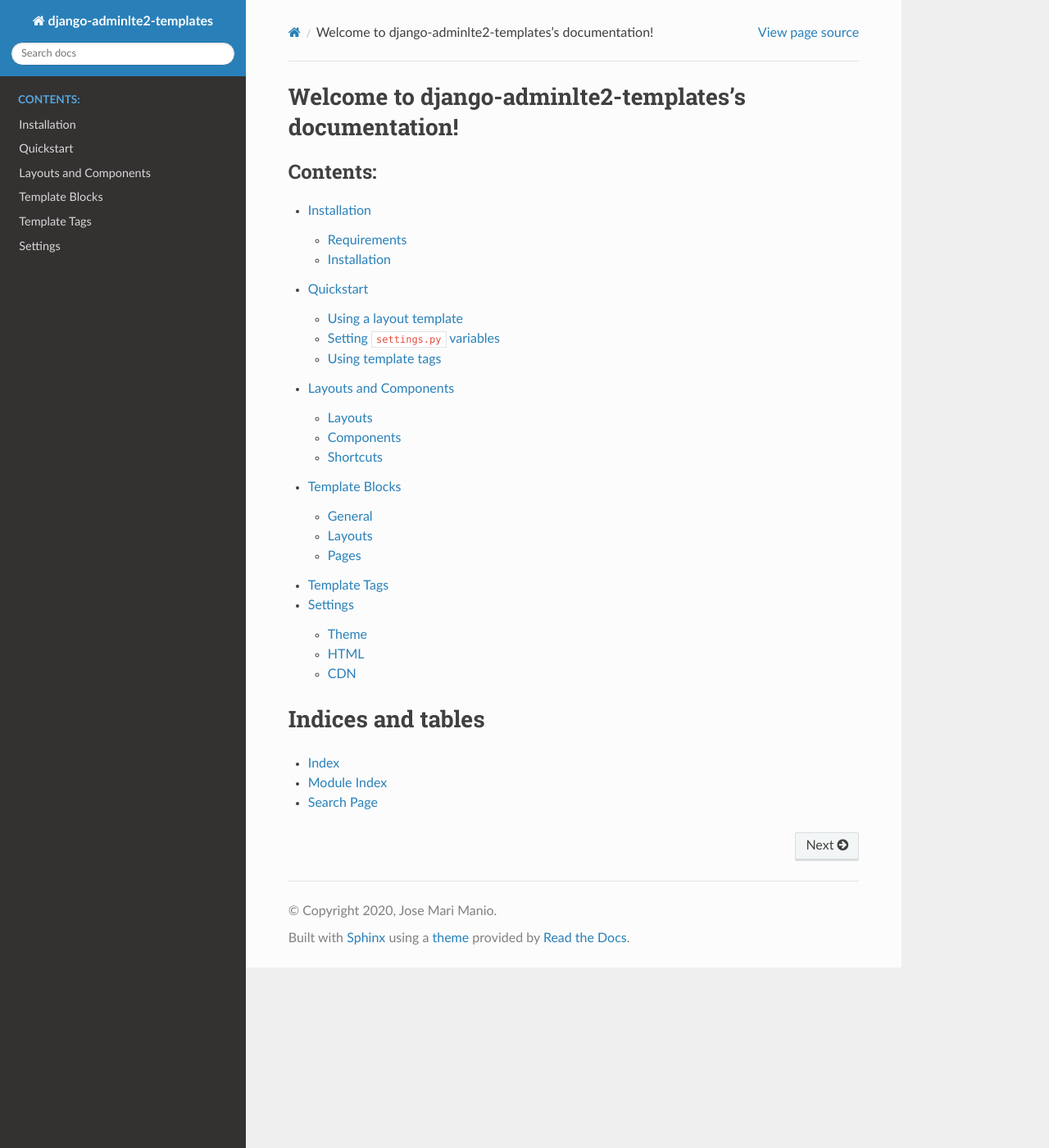
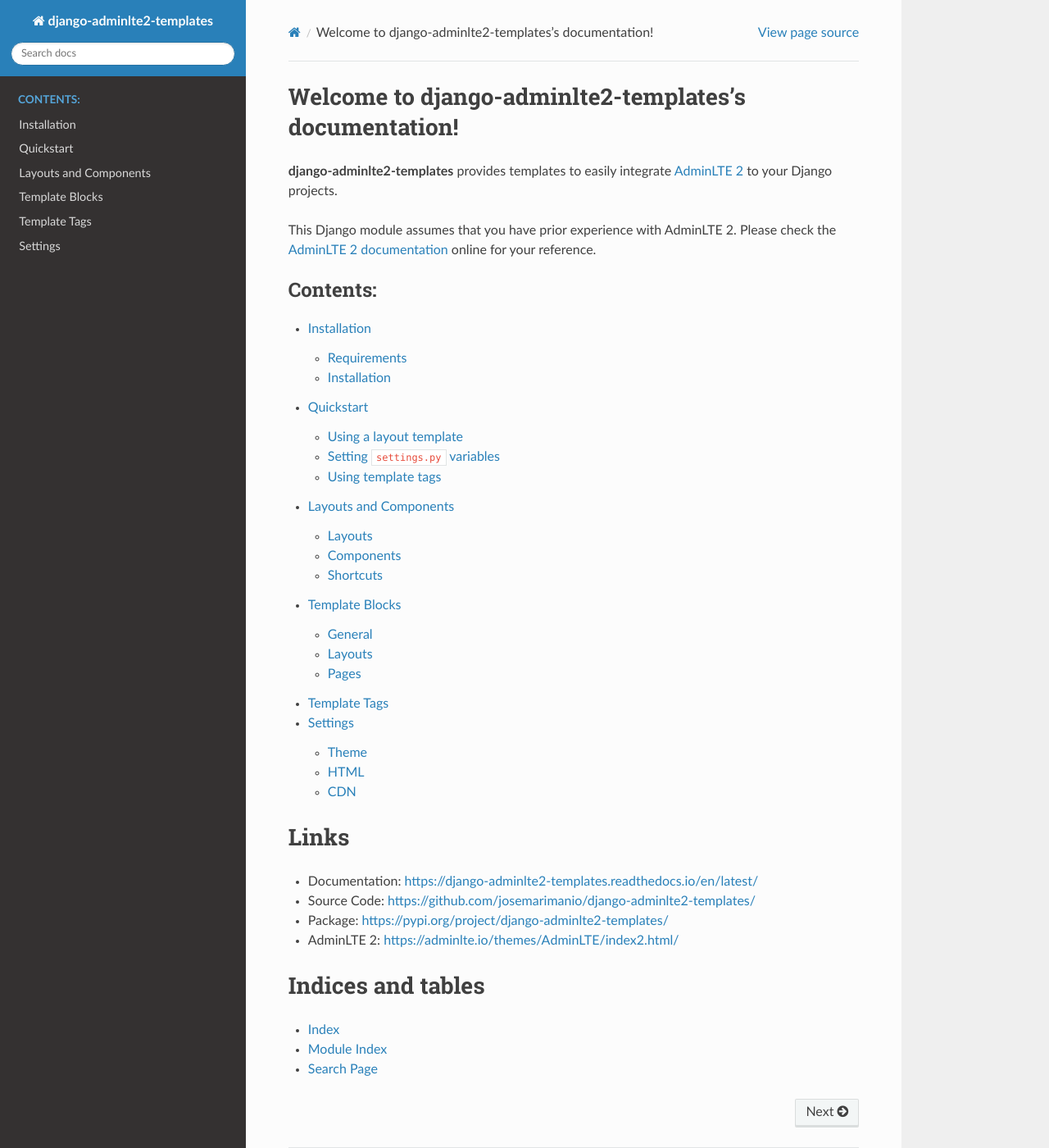
Before and after one commit to josemarimanio/django-adminlte2-templates, a Sphinx documentation site: the page built from docs/index.rst, in a window 1280 px wide and 1400 px high. Shown: the whole window at 82% size. Built offline with Sphinx 7.4.7 and the Read the Docs theme 2.0.0, drawn with Linux system fonts in a browser that asks for light colours.

Commit message:
Updated 'docs' index page

```diff
--- a/docs/index.rst
+++ b/docs/index.rst
@@ -5,6 +5,12 @@
 
 Welcome to django-adminlte2-templates's documentation!
 ======================================================
+
+**django-adminlte2-templates** provides templates to easily integrate `AdminLTE 2 <https://adminlte.io/>`_ to your Django projects.
+
+This Django module assumes that you have prior experience with AdminLTE 2.
+Please check the `AdminLTE 2 documentation <https://adminlte.io/docs/2.4/layout>`_ online for your reference.
+
 
 .. toctree::
    :maxdepth: 2
@@ -18,6 +24,15 @@
    settings
 
 
+Links
+=====
+
+* Documentation: `https://django-adminlte2-templates.readthedocs.io/en/latest/ <https://django-adminlte2-templates.readthedocs.io/en/latest/>`_
+* Source Code: `https://github.com/josemarimanio/django-adminlte2-templates/ <https://github.com/josemarimanio/django-adminlte2-templates/>`_
+* Package: `https://pypi.org/project/django-adminlte2-templates/ <https://pypi.org/project/django-adminlte2-templates/>`_
+* AdminLTE 2: `https://adminlte.io/themes/AdminLTE/index2.html/ <https://adminlte.io/themes/AdminLTE/index2.html/>`_
+
+
 Indices and tables
 ==================
 
```
